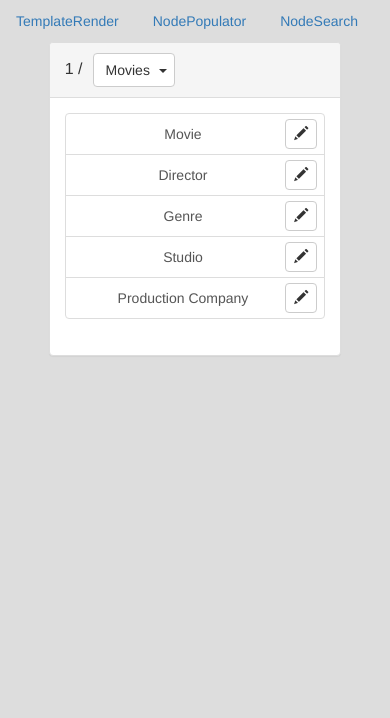
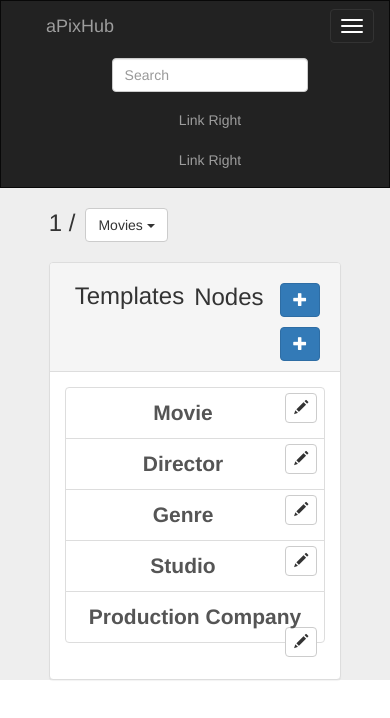
Before and after one commit to pinderby/aPixHub, a React (Create React App) app: page /u/1/1 in a window 390 px wide. Shown: the top 718 px of the page. Built offline with nearby package versions, Linux system fonts and the light colour scheme.

Commit message:
Restyled repo view and added headers/navbar

```diff
--- a/src/App.css
+++ b/src/App.css
@@ -1,9 +1,17 @@
-body {
-  background-color: #ddd !important; /* TODO --DM-- Remove */
+.App {
+  text-align: center;
+  /* TODO --DM-- Remove */
+  background-color: #eee;
 }
 
-.App {
-  text-align: center;
+.navbar {
+  border-radius: 0px !important;
+}
+
+.searchbar {
+  width: 60% !important;
+  display: inline !important;
+  margin-top: 7px !important;
 }
 
 .App-logo {
--- a/src/App.js
+++ b/src/App.js
@@ -42,12 +42,7 @@ class App extends Component {
     else label = 'movie';
 
     return (
-      <div className="App">
-        <ul className="nav nav-tabs">
-          <li role="presentation"><Link to="/templates">TemplateRender</Link></li>
-          <li role="presentation"><Link to={"/n/"+label+"/add"}>NodePopulator</Link></li>
-          <li role="presentation"><Link to={"/n/"+label+"/search"}>NodeSearch</Link></li>
-        </ul>
+      <div id="app-container" className="App">
         <div id="App-container">
           <Route exact path="/" render={() => (
             <Redirect from="/" to="/home"/>
--- a/src/components/NodeTemplate/TemplateSearch.css
+++ b/src/components/NodeTemplate/TemplateSearch.css
@@ -1,5 +1,5 @@
 .template-label {
-    font-size: 28px !important;
+    font-size: 28px;
     font-weight: bold;
 }
 
--- a/src/components/Repo/Repo.css
+++ b/src/components/Repo/Repo.css
@@ -1,9 +1,32 @@
+.user-repo-title {
+  text-align: left;
+  width: 75%;
+  margin: 20px auto;
+}
+
+.user-repo-title .dropdown {
+  margin-left: 10px;
+}
+
+.repo-panel h3 {
+  float: left;
+  display: inline;
+  margin-top: 10px;
+  margin-left: 10px;
+}
+
+.repo-panel .btn {
+  float: right;
+  margin-top: 10px;
+  margin-right: 5px;
+}
+
+.repo-panel .glyphicon {
+  margin-right: 0;
+}
+
 .panel-title {
   text-align: left;
-}
-
-.panel-title .dropdown {
-  margin-left: 10px;
 }
 
 .panel-title .dropdown .caret {
@@ -13,6 +36,11 @@
 
 .panel-body .node-col {
   overflow: scroll;
+}
+
+.template-item .template-label {
+  font-weight: bold;
+  font-size: 1.5em;
 }
 
 .template-item > .btn {
--- a/src/components/Repo/Repo.js
+++ b/src/components/Repo/Repo.js
@@ -1,7 +1,7 @@
 import React, { Component } from 'react';
 import _ from 'lodash';
 import { slide as Menu } from 'react-burger-menu';
-import { DropdownButton, MenuItem, Button, Glyphicon } from 'react-bootstrap';
+import { Navbar, Nav, NavItem, DropdownButton, MenuItem, Button, Glyphicon, FormControl } from 'react-bootstrap';
 import NodeSearchResult from '../NodeInstance/NodeSearchResult';
 import PropertyPopulator from '../NodeInstance/PropertyPopulator';
 import Sidemenu from './Sidemenu';
@@ -32,17 +32,18 @@ class Repo extends Component {
     this.renderTemplates = this.renderTemplates.bind(this);
     this.renderNodes = this.renderNodes.bind(this);
     this.changeTemplate = this.changeTemplate.bind(this);
+    this.addTemplate = this.addTemplate.bind(this);
     this.editTemplate = this.editTemplate.bind(this);
+    this.addNode = this.addNode.bind(this);
     this.editNode = this.editNode.bind(this);
     this.logout = this.logout.bind(this);
 
     this.state = {
       user: {},
-      menuIsOpen: false,
       activeTemplate: props.nodeTemplates['0'],
-      editing: {
-        type: 0, // 0 = nothing, 1 = template, 2 = node
-        template: {},
+      sidemenu: {
+        open: false,
+        editing: false,
         node: {}
       },
       token: token,
@@ -95,15 +96,43 @@ class Repo extends Component {
     this.props.dispatch(changeTemplate(template))
   }
 
+  addTemplate() {
+    // TODO --DTM-- Implement
+    // this.setState({
+    //   sidemenu: {
+    //     open: true,
+    //     editing: false,
+    //     node: {}
+    //   }
+    // });
+  }
+
   editTemplate(template) {
     // TODO --DTM-- Implement
-    this.setState({menuIsOpen: true})
+    this.setState({sidemenu: {open: true}});
     console.log('editTemplate() template: ', template);
+  }
+
+  addNode() {
+    // TODO --DTM-- Implement
+    this.setState({
+      sidemenu: {
+        open: true,
+        editing: false,
+        node: {}
+      }
+    });
   }
 
   editNode(node) {
     // TODO --DTM-- Implement
-    this.setState({menuIsOpen: true})
+    this.setState({
+      sidemenu: {
+        open: true,
+        editing: true,
+        node: node
+      }
+    });
     console.log('editNode() node: ', node);
   }
 
@@ -156,7 +185,7 @@ class Repo extends Component {
       templateComps.push(
         <a key={template.id} href="#" onClick={() => changeTemplate(template)}
            className={(template.id === nodeTemplate.id) ? "list-group-item template-item active" : "list-group-item template-item" }>
-          {Helpers.formatPropKey(template.label)}
+          <span className="template-label">{Helpers.formatPropKey(template.label)}</span>
           <Button onClick={() => editTemplate(template)}>
             <Glyphicon glyph="pencil" />
           </Button>
@@ -209,11 +238,27 @@ class Repo extends Component {
     return (
       <div className="repo-container">
         <Sidemenu
-          menuIsOpen={this.state.menuIsOpen}
-          nodeTemplates={this.props.nodeTemplates} />
-        <div className="nodes-panel panel panel-default">
-          <div className="panel-heading">
-            <h3 className="panel-title">
+          menuIsOpen={this.state.sidemenu.open}
+          editing={this.state.sidemenu.editing}
+          node={this.state.sidemenu.node} />
+        <Navbar inverse collapseOnSelect>
+          <Navbar.Header>
+            <Navbar.Brand>
+              <a href="#brand">aPixHub</a>
+            </Navbar.Brand>
+            <Navbar.Toggle />
+          </Navbar.Header>
+          <FormControl className="searchbar" type="text" placeholder="Search" />
+          <Nav pullRight>
+            <NavItem eventKey={1} href="#">
+              Link Right
+            </NavItem>
+            <NavItem eventKey={2} href="#">
+              Link Right
+            </NavItem>
+          </Nav>
+        </Navbar>
+        <h3 className="user-repo-title">
           {this.props.match.params.user} /
           <DropdownButton title={"Movies"} key="1" id={`dropdown-basic-1`} >
             <MenuItem eventKey="1">Action</MenuItem>
@@ -225,6 +270,22 @@ class Repo extends Component {
             <MenuItem eventKey="4">Separated link</MenuItem>
           </DropdownButton>
         </h3>
+        <div className="repo-panel panel panel-default">
+          <div className="panel-heading">
+            <div className="row">
+              <div className="template-col col-md-6">
+                <h3>Templates</h3>
+                <Button bsStyle="primary" onClick={() => this.addTemplate()}>
+                  <Glyphicon glyph="plus" />
+                </Button>
+              </div>
+              <div className="node-col col-md-6">
+                <h3>Nodes</h3>
+                <Button bsStyle="primary" onClick={() => this.addNode()}>
+                  <Glyphicon glyph="plus" />
+                </Button>
+                </div>
+            </div>
           </div>
           <div className="panel-body">
             <div className="row">
--- a/src/components/Repo/Sidemenu.js
+++ b/src/components/Repo/Sidemenu.js
@@ -23,12 +23,8 @@ class Sidemenu extends Component {
     this.state = {
       user: {},
       menuIsOpen: props.menuIsOpen,
-      activeTemplate: props.nodeTemplates['0'],
-      editing: {
-        type: 0, // 0 = nothing, 1 = template, 2 = node
-        template: {},
-        node: {}
-      }
+      editing: props.editing,
+      node: props.node,
     };
   }
 
@@ -82,27 +78,27 @@ class Sidemenu extends Component {
   // Render sidemenu
   renderSideMenu() {
     // Initialize variables
-    const templateProps = this.state.activeTemplate.properties;
+    // const templateProps = this.state.activeTemplate.properties;
     var props = [];
     let i = 0;
 
-    // Iterate through template properties
-    for (var key in templateProps) {
-      // Initialize prop
-      var prop = templateProps[key];
+    // // Iterate through template properties
+    // for (var key in templateProps) {
+    //   // Initialize prop
+    //   var prop = templateProps[key];
 
-      // Initialize path if needed
-      if (!prop.path) prop.path = 'properties.'+prop.key;
+    //   // Initialize path if needed
+    //   if (!prop.path) prop.path = 'properties.'+prop.key;
 
-      // Push property input for each prop
-      props.push(<PropertyPopulator key={key} index={i} prop={prop} node={this.state.node}
-                        nodeTemplate={this.props.nodeTemplate} dispatch={this.props.dispatch} nested={false}
-                        onChange={(path, value) => this.setProperty(path, value)} />); // TODO --DM-- manage keys for iteration
-      props.push(<br key={key.toString()+'1000'} />)
+    //   // Push property input for each prop
+    //   props.push(<PropertyPopulator key={key} index={i} prop={prop} node={this.state.node}
+    //                     nodeTemplate={this.props.nodeTemplate} dispatch={this.props.dispatch} nested={false}
+    //                     onChange={(path, value) => this.setProperty(path, value)} />); // TODO --DM-- manage keys for iteration
+    //   props.push(<br key={key.toString()+'1000'} />)
 
-      // Increment index
-      i++;
-    }
+    //   // Increment index
+    //   i++;
+    // }
 
     return props;
   }
@@ -115,7 +111,7 @@ class Sidemenu extends Component {
       <Menu right
         isOpen={this.state.menuIsOpen}
         onStateChange={(state) => this.handleSideMenuStateChange(state)} >
-        <div className="sidemenu-header">Edit Node</div>
+        <div className="sidemenu-header">{(this.props.editing) ? "Edit Node" : "Add Node" }</div>
         {this.renderSideMenu()}
         <a id="home" className="menu-item" href="/">Home</a>
         <a id="about" className="menu-item" href="/about">About</a>
```
Lines whose indentation alone changed are shown as unchanged.
